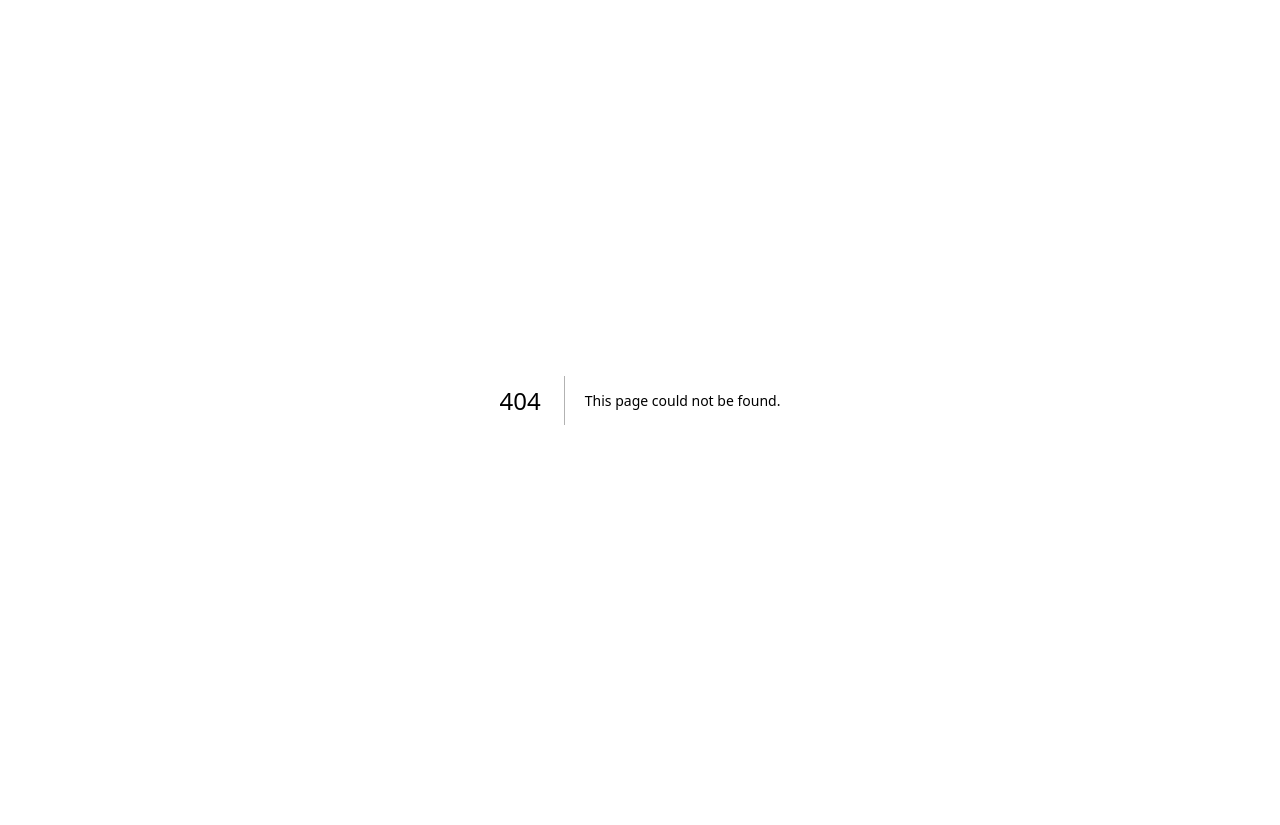
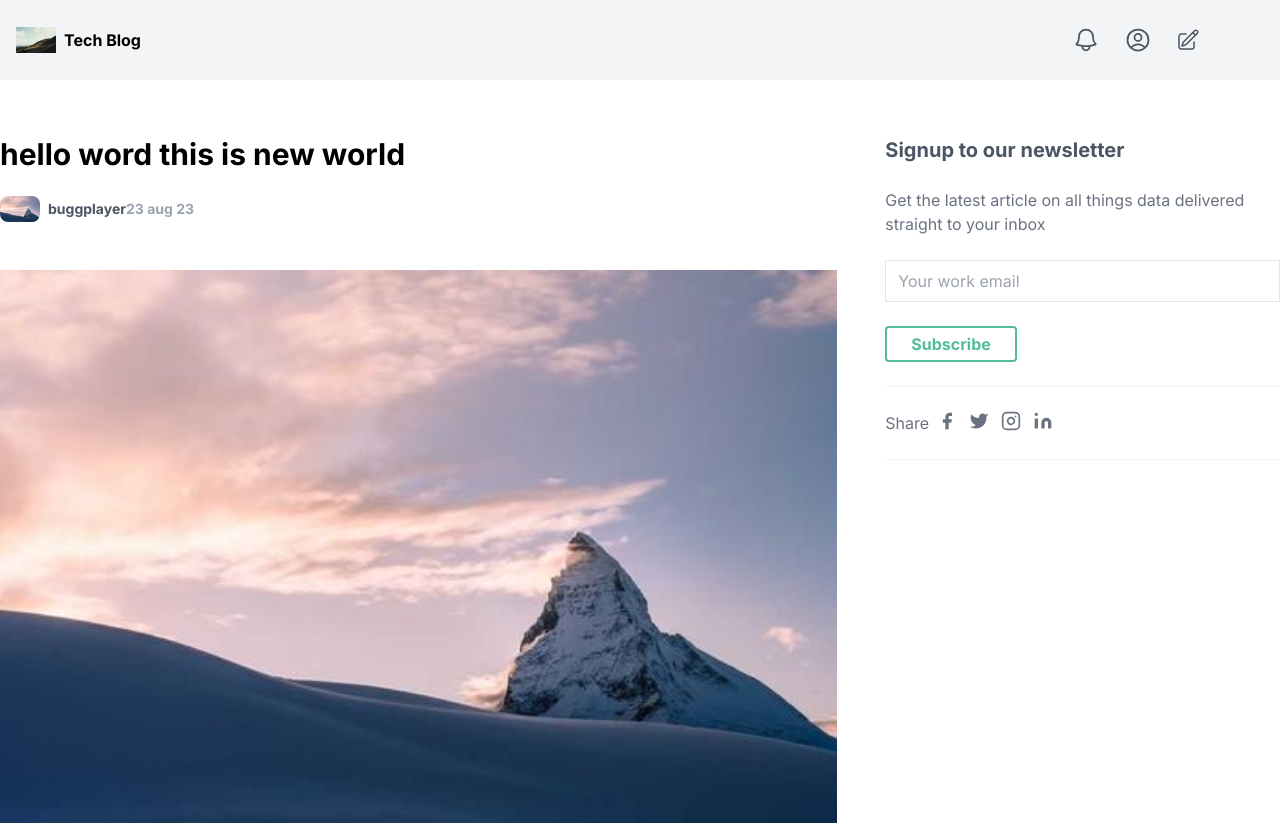
Before and after one commit to BuggPlayer/blog_webapp_next, a Next.js app: page /blogs/1 in a window 1280 px wide. Before the commit this address had no page. Shown: the top 825 px of the page. Before the commit the page ends 800 px from the top, so only its background shows below. Built offline with nearby package versions, Linux system fonts and the light colour scheme.

Commit message:
details word

```diff
--- a/package.json
+++ b/package.json
@@ -17,7 +17,9 @@
     "eslint": "8.47.0",
     "eslint-config-next": "13.4.19",
     "next": "13.4.19",
+    "next-mdx-remote": "^4.4.1",
     "postcss": "8.4.28",
+    "qs": "^6.11.2",
     "react": "18.2.0",
     "react-dom": "18.2.0",
     "tailwindcss": "3.3.3",
--- /dev/null
+++ b/src/app/blogs/[slug]/page.tsx
@@ -0,0 +1,175 @@
+// import { AxiosResponse } from "axios";
+import React from "react";
+// import qs from "qs";
+import Image from "next/image";
+// import { formatDate, serializeMarkdown } from '../../utils';
+// import { fetchArticleBySlug } from '../../http';
+// import { IArticle, ICollectionResponse } from '../../types';
+import { GetServerSideProps } from "next";
+import Head from "next/head";
+import { MDXRemote, MDXRemoteSerializeResult } from "next-mdx-remote";
+
+// interface IPropType {
+//   article: IArticle;
+//   notFound?: boolean;
+// }
+
+const page = () => {
+  return (
+    <>
+      <Head>
+        <title>
+          hello word this is new world
+          {/* {article.attributes.Title} */}
+        </title>
+        <meta name="description" content="Generated by create next app" />
+        <link rel="icon" href="/favicon.ico" />
+      </Head>
+      <div className="my-12 grid lg:grid-cols-3 gap-12 single-article">
+        <div className="col-span-2">
+          <h1 className="text-3xl font-bold py-2">
+            {/* {article.attributes.Title} */}
+            hello word this is new world
+          </h1>
+          <div className="flex items-center my-4">
+            <div className="rounded-lg overflow-hidden flex items-center justify-center mr-2">
+              <Image
+                src="/img2.jpg"
+                alt="no"
+                // src={`http://localhost:1337${article.attributes.author.data.attributes.avatar.data.attributes.formats.thumbnail.url}`}
+                height={40}
+                width={40}
+              />
+            </div>
+            <span className="text-sm font-bold text-gray-600">
+              {/* {article.attributes.author.data.attributes.firstname}{" "} */}
+              buggplayer
+              {/* {article.attributes.author.data.attributes.lastname} on &nbsp; */}
+              <span className="text-gray-400">
+                {/* {formatDate(article.attributes.createdAt)} */}
+                23 aug 23
+              </span>
+            </span>
+          </div>
+          <div className="text-lg text-gray-600 leading-8">
+            <img
+              className="w-full my-12 mb-6"
+              src="/img2.jpg"
+              alt="no"
+
+              // src={`http://localhost:1337${article.attributes.Image.data.attributes.url}`}
+              // alt={article.attributes.Title}
+            />
+            {/* <MDXRemote
+              // {...(article.attributes.body as MDXRemoteSerializeResult)}
+            {
+
+            }
+            /> */}
+            <p>
+              What is Lorem Ipsum? Lorem Ipsum is simply dummy text of the
+              printing and typesetting industry. Lorem Ipsum has been the
+              industry's standard dummy text ever since the 1500s, when an
+              unknown printer took a galley of type and scrambled it to make a
+              type specimen book. It has survived not only five centuries, but
+              also the leap into electronic typesetting, remaining essentially
+              unchanged. It was popularised in the 1960s with the release of
+              Letraset sheets containing Lorem Ipsum passages, and more recently
+              with desktop publishing software like Aldus PageMaker including
+              versions of Lorem Ipsum. Why do we use it? It is a long
+              established fact that a reader will be distracted by the readable
+              content of a page when looking at its layout. The point of using
+              Lorem Ipsum is that it has a more-or-less normal distribution of
+              letters, as opposed to using 'Content here, content here', making
+              it look like readable English. Many desktop publishing packages
+              and web page editors now use Lorem Ipsum as their default model
+              text, and a search for 'lorem ipsum' will uncover many web sites
+              still in their infancy. Various versions have evolved over the
+              years, sometimes by accident, sometimes on purpose (injected
+              humour and the like).
+            </p>
+          </div>
+        </div>
+        <div className="sticky top-0">
+          <h2 className="font-bold text-gray-600 text-lg">
+            Signup to our newsletter
+          </h2>
+          <p className="mt-4 text-gray-500">
+            Get the latest article on all things data delivered straight to your
+            inbox
+          </p>
+          <input
+            className="border w-full p-2 pl-3 my-6 outline-primary"
+            type="email"
+            placeholder="Your work email"
+          />
+          <button className="border-2 border-primary rounded py-1 px-6 text-primary font-bold">
+            Subscribe
+          </button>
+          <hr className="my-6 border-gray-100" />
+          <span className="inline-flex sm:ml-auto sm:mt-0 mt-4 justify-center sm:justify-start">
+            <span className="text-gray-500 mr-2">Share</span>
+            <a className="text-gray-500">
+              <svg
+                fill="currentColor"
+                strokeLinecap="round"
+                strokeLinejoin="round"
+                strokeWidth="2"
+                className="w-5 h-5"
+                viewBox="0 0 24 24"
+              >
+                <path d="M18 2h-3a5 5 0 00-5 5v3H7v4h3v8h4v-8h3l1-4h-4V7a1 1 0 011-1h3z"></path>
+              </svg>
+            </a>
+            <a className="ml-3 text-gray-500">
+              <svg
+                fill="currentColor"
+                strokeLinecap="round"
+                strokeLinejoin="round"
+                strokeWidth="2"
+                className="w-5 h-5"
+                viewBox="0 0 24 24"
+              >
+                <path d="M23 3a10.9 10.9 0 01-3.14 1.53 4.48 4.48 0 00-7.86 3v1A10.66 10.66 0 013 4s-4 9 5 13a11.64 11.64 0 01-7 2c9 5 20 0 20-11.5a4.5 4.5 0 00-.08-.83A7.72 7.72 0 0023 3z"></path>
+              </svg>
+            </a>
+            <a className="ml-3 text-gray-500">
+              <svg
+                fill="none"
+                stroke="currentColor"
+                strokeLinecap="round"
+                strokeLinejoin="round"
+                strokeWidth="2"
+                className="w-5 h-5"
+                viewBox="0 0 24 24"
+              >
+                <rect width="20" height="20" x="2" y="2" rx="5" ry="5"></rect>
+                <path d="M16 11.37A4 4 0 1112.63 8 4 4 0 0116 11.37zm1.5-4.87h.01"></path>
+              </svg>
+            </a>
+            <a className="ml-3 text-gray-500">
+              <svg
+                fill="currentColor"
+                stroke="currentColor"
+                strokeLinecap="round"
+                strokeLinejoin="round"
+                strokeWidth="0"
+                className="w-5 h-5"
+                viewBox="0 0 24 24"
+              >
+                <path
+                  stroke="none"
+                  d="M16 8a6 6 0 016 6v7h-4v-7a2 2 0 00-2-2 2 2 0 00-2 2v7h-4v-7a6 6 0 016-6zM2 9h4v12H2z"
+                ></path>
+                <circle cx="4" cy="4" r="2" stroke="none"></circle>
+              </svg>
+            </a>
+          </span>
+          <hr className="my-6 border-gray-100" />
+        </div>
+      </div>
+    </>
+  );
+};
+
+export default page;
--- a/src/app/layout.tsx
+++ b/src/app/layout.tsx
@@ -20,7 +20,7 @@ export default function RootLayout({
     <html lang="en">
       <body className={inter.className}>
         <div className="bg-white">
-          {/* <Navbar /> */}
+          <Navbar />
           {children}
           {/* <Footer /> */}
         </div>
--- a/src/app/page.tsx
+++ b/src/app/page.tsx
@@ -1,11 +1,8 @@
-import Navbar from "@/components/Navbar";
-import Image from "next/image";
-
 import type { AppProps } from "next/app";
 
-import Tabs from "@/components/Tabs";
 import Head from "next/head";
 import ArticleList from "@/components/ArticleList";
+import Tabs from "@/components/Tabs";
 
 export default function Home({ Component, pageProps }: AppProps) {
   const staticArticle = [
@@ -58,19 +55,13 @@ export default function Home({ Component, pageProps }: AppProps) {
     <main className=" p-6 pb-32  mx-auto font-sans ">
       <div className="">
         <Head>
-          <title>Tech's Blog Homepage</title>
+          <title> Blog Homepage</title>
           <meta name="description" content="Generated by create next app" />
           <link rel="icon" href="/favicon.ico" />
         </Head>
-        {/* <Tabs
-        // categories={categories.items}
-        // handleOnSearch={debounce(handleSearch, 500)}
-        /> */}
+        <Tabs />
         <h1 className="  my-5 text-2xl ">Recent Articles</h1>
         <ArticleList articles={staticArticle} />
-        {/* <Pagination
-             page={page} pageCount={pageCount}
-              /> */}
       </div>
     </main>
   );
--- a/src/components/BlogCard.tsx
+++ b/src/components/BlogCard.tsx
@@ -27,7 +27,7 @@ const BlogCard = ({ article }: any) => {
           </svg>
         </div>
         <span className=" text-sm font-bold 0 text-gray-600">
-          {article.firstname} {article.lastname} on &nbsp;
+          {article.firstname} {article.lastname} on;
           <span className="text-gray-400">
             {formatDate("2023-03-30T10:59:41.871Z")}
           </span>
@@ -35,7 +35,7 @@ const BlogCard = ({ article }: any) => {
       </div>
       <div className="flex lg:flex-row md:flex-row   min-[320px]:flex-col">
         <div>
-          <Link href="#">
+          <Link href="http://localhost:3000/blogs/1">
             <h1 className=" my-2 text-2xl text-gray-600 font-bold hover:decoration-2 hover:underline hover:cursor-pointer hover:decoration-primary">
               {/* {article.attributes.Title} */}
               {article.title}
@@ -44,7 +44,7 @@ const BlogCard = ({ article }: any) => {
 
           <div className="text-gray-500  flex ">
             <p className=" md:mr-10 min-[320px]:mr-1">
-              {article?.description?.slice(0, 350)}{" "}
+              {article?.description?.slice(0, 350)}
               {article.description?.length > 350 ? "..." : ""}
             </p>
 
--- a/src/components/Navbar.tsx
+++ b/src/components/Navbar.tsx
@@ -4,17 +4,15 @@ import React from "react";
 
 const Navbar = () => {
   return (
-    <nav className="flex item-center justify-between p-6">
-
+    <nav className="flex bg-gray-100 items-center justify-between px-4 p-2 h-20">
       <Link href="/">
-        <div className="flex items-center cursor-pointer">
-          <Image src="/favicon.ico" alt="no img" height={35} width={40} />
-          <span className="font-bold ml-2 text-primary">Tech Blog</span>
+        <div className="flex items-center rounded-md cursor-pointer">
+          <Image src="/img1.jpg" alt="no img" height={35} width={40} />
+          <span className="font-bold ml-2 ">Tech Blog</span>
         </div>
       </Link>
-
-
-      <ul className="flex items-center">
+      <div className="  visible min-[320px]:hidden  ">Happy reading</div>
+      {/* <ul className=" hidden flex items-center">
         <li className="mr-6 font-medium text-gray-600">
           <a href="#">Products</a>
         </li>
@@ -27,25 +25,61 @@ const Navbar = () => {
         <li className="mr-6 font-medium text-gray-600">
           <a href="#">Company</a>
         </li>
-      </ul>
+      </ul> */}
 
-      <ul className="flex items-center">
-      <li className="mr-6 font-medium text-gray-600">
+      <ul className="flex mx-10 items-center">
+        <li className="mr-6 font-medium text-gray-600">
           <a href="#" className="hover:text-gray-400">
-       notify
+            <svg
+              xmlns="http://www.w3.org/2000/svg"
+              fill="none"
+              viewBox="0 0 24 24"
+              stroke-width="1.5"
+              stroke="currentColor"
+              className="w-7 h-7"
+            >
+              <path
+                stroke-linecap="round"
+                stroke-linejoin="round"
+                d="M14.857 17.082a23.848 23.848 0 005.454-1.31A8.967 8.967 0 0118 9.75v-.7V9A6 6 0 006 9v.75a8.967 8.967 0 01-2.312 6.022c1.733.64 3.56 1.085 5.455 1.31m5.714 0a24.255 24.255 0 01-5.714 0m5.714 0a3 3 0 11-5.714 0"
+              />
+            </svg>
           </a>
         </li>
         <li className="mr-6 font-medium text-gray-600">
           <a href="#" className="hover:text-gray-400">
-          profile
+            <svg
+              xmlns="http://www.w3.org/2000/svg"
+              fill="none"
+              viewBox="0 0 24 24"
+              stroke-width="1.5"
+              stroke="currentColor"
+              className="w-7 h-7"
+            >
+              <path
+                stroke-linecap="round"
+                stroke-linejoin="round"
+                d="M17.982 18.725A7.488 7.488 0 0012 15.75a7.488 7.488 0 00-5.982 2.975m11.963 0a9 9 0 10-11.963 0m11.963 0A8.966 8.966 0 0112 21a8.966 8.966 0 01-5.982-2.275M15 9.75a3 3 0 11-6 0 3 3 0 016 0z"
+              />
+            </svg>
           </a>
         </li>
-        <li className="font-medium text-gray-600">
-          <a
-            href="#"
-            className="bg-primary py-2 px-4 rounded-sm text-white hover:bg-primary-dark transition-all"
-          >
-       Write
+        <li className="font-medium mr-6 text-gray-600">
+          <a href="#" className="hover:text-gray-400">
+            <svg
+              xmlns="http://www.w3.org/2000/svg"
+              fill="none"
+              viewBox="0 0 24 24"
+              stroke-width="1.5"
+              stroke="currentColor"
+              className="w-6 h-6"
+            >
+              <path
+                stroke-linecap="round"
+                stroke-linejoin="round"
+                d="M16.862 4.487l1.687-1.688a1.875 1.875 0 112.652 2.652L10.582 16.07a4.5 4.5 0 01-1.897 1.13L6 18l.8-2.685a4.5 4.5 0 011.13-1.897l8.932-8.931zm0 0L19.5 7.125M18 14v4.75A2.25 2.25 0 0115.75 21H5.25A2.25 2.25 0 013 18.75V8.25A2.25 2.25 0 015.25 6H10"
+              />
+            </svg>
           </a>
         </li>
       </ul>
--- a/src/components/Tabs.tsx
+++ b/src/components/Tabs.tsx
@@ -27,18 +27,19 @@ const Tabs = ({ categories, handleOnSearch }: any) => {
 
   return (
     <div
-      className=" bg--100 flex items-center
+      className="flex  lg:flex-row md:flex-row  items-center  min-[320px]:flex-col
      justify-between border-b-2 border-gray-100"
     >
-      <ul className="flex items-center">
+      <ul className=" lg:flex md:flex items-center min-[320px]:hidden ">
         <li
           className={
-            "mr-6 pb-3 border-b-4 rounded-sm " +
-            `${
-              router.pathname === "/"
-                ? "border-green-500 text-primary"
-                : "border-red-400 text-gray-400"
-            }`
+            "mr-6 pb-2 border-b-4 rounded-sm border-red-400 text-gray-400 "
+            // +
+            // `${
+            //   router.pathname === "/"
+            //     ? "border-green-500 text-primary"
+            //     : "border-red-400 text-gray-400"
+            // }`
           }
         >
           <Link href="/">Recent</Link>
@@ -49,7 +50,7 @@ const Tabs = ({ categories, handleOnSearch }: any) => {
             <li
               key={index}
               className={
-                "mr-6 pb-4 border-b-4 rounded-sm " +
+                "mr-6 pb-2 border-b-4 rounded-sm " +
                 `${
                   isActiveLink(category)
                     ? "border-primary text-primary"
@@ -68,8 +69,6 @@ const Tabs = ({ categories, handleOnSearch }: any) => {
           );
         })}
       </ul>
-
-
 
       <div className="flex p-2 rounded-md  items-center border">
         <svg
```
Also changed, not shown: 1 other file (tests, documents, lock files or other folders).
